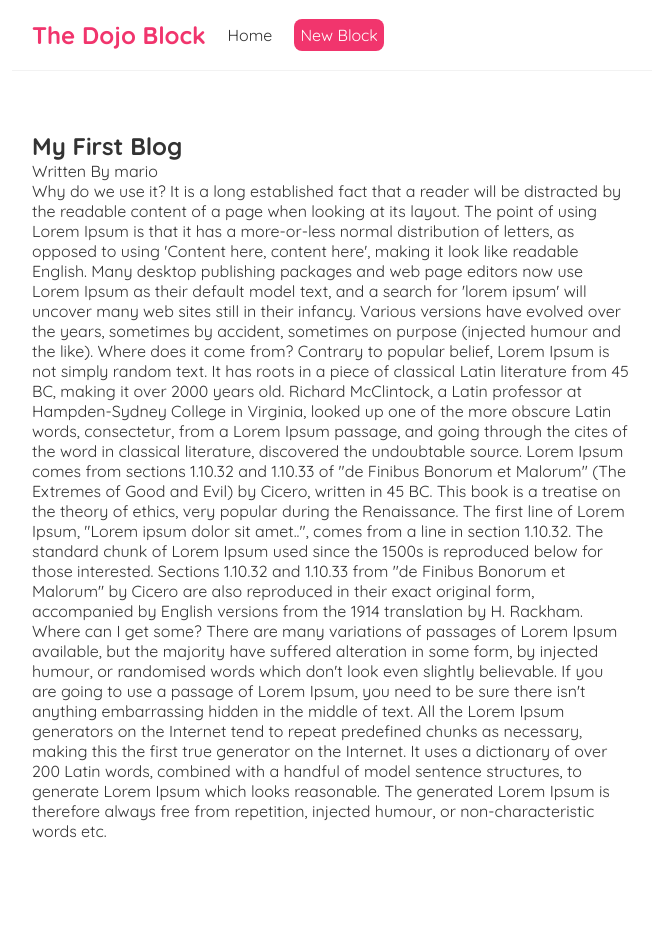
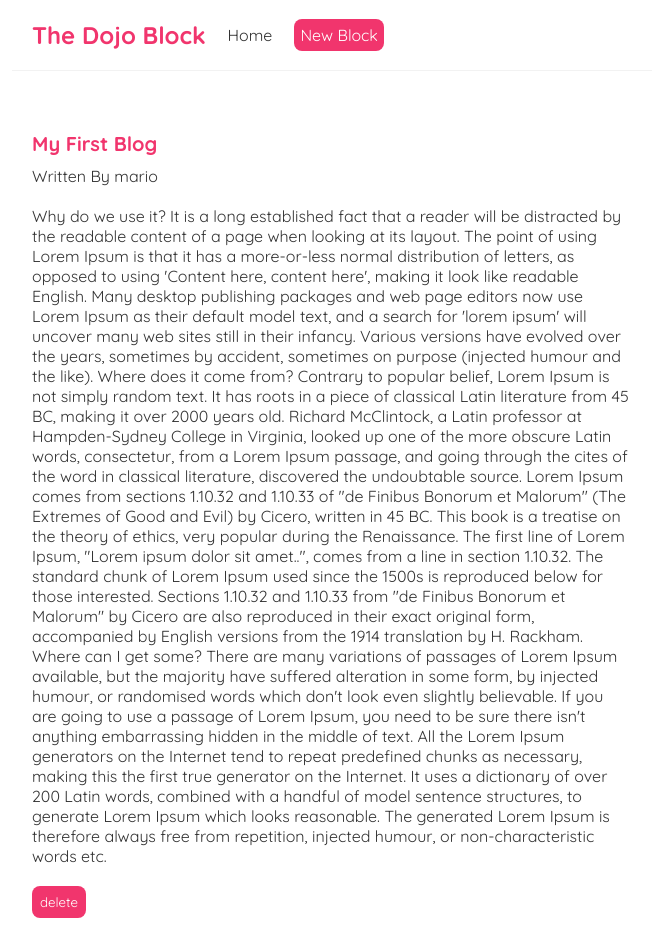
Before and after one commit to RechieKho/simple-blog-web-app, a React (Create React App) app: page /blogs/1 in a window 1280 px wide. Shown: the top 952 px of the page, without its empty margins (308-967 px from the left). Before the commit the page ends 901 px from the top, so only its background shows below. Built offline with nearby package versions, Linux system fonts and the light colour scheme; data requests are answered from the project's data file.

Commit message:
delete-post

```diff
--- a/data/db.json
+++ b/data/db.json
@@ -19,10 +19,10 @@
       "id": 3
     },
     {
-      "title": "asd",
-      "body": "fds",
-      "author": "mario",
-      "id": 4
+      "title": "Listen if you hate someone",
+      "body": "I could write a book called \"I can't stand you\".",
+      "author": "yoshi",
+      "id": 5
     }
   ]
 }
--- a/src/BlogDetail.js
+++ b/src/BlogDetail.js
@@ -1,12 +1,23 @@
-import { useParams } from "react-router-dom";
+import { useHistory, useParams } from "react-router-dom";
 import useFetch from "./useFetch";
 
 const BlogDetail = () => {
     const { id } = useParams();
     const { data: blog, isPending, error } = useFetch(`http://localhost:8000/blogs/${id}`);
+    const history = useHistory();
+
+    const handleClick = () => {
+        fetch(`http://localhost:8000/blogs/${id}`, {
+            method: "DELETE"
+        })
+        .then(() => {
+            history.push("/");
+
+        })
+    }
 
     return (
-        <div className="blog-detail">
+        <div className="blog-details">
             { isPending && <div>Loading...</div>}
             { error && <div>{error}</div>}
             { blog && (
@@ -14,6 +25,7 @@ const BlogDetail = () => {
                     <h2>{blog.title}</h2>
                     <p>Written By {blog.author}</p>
                     <div>{blog.body}</div>
+                    <button onClick={handleClick}>delete</button>
                 </article>
             )}
         </div>
--- a/src/Create.js
+++ b/src/Create.js
@@ -1,10 +1,12 @@
 import { useState } from "react";
+import { useHistory } from "react-router-dom";
 
 const Create = () => {
     const [title, setTitle] = useState("");
     const [body, setBody] = useState("");
     const [author, setAuthor] = useState("mario");
     const [isPending, setIsPending] = useState(false);
+    const history = useHistory();
 
     const handleSubmit = e => {
         e.preventDefault(); // default include refreshing the page which we don't want that
@@ -22,6 +24,8 @@ const Create = () => {
         .then(()=>{
             console.log("new blog added");
             setIsPending(false);
+            history.push("/");
+            // history.go() redirect to the previous site or proceed site by index (-1,1,2,etc)
         })
     }
 
```
